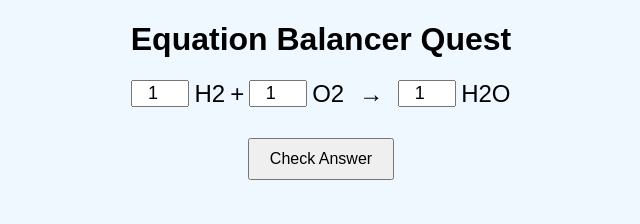
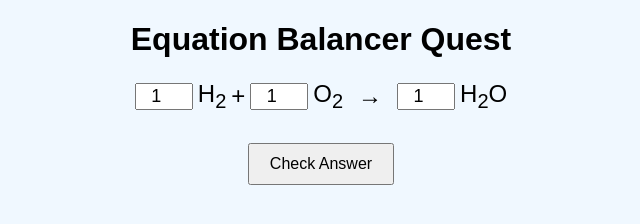
Before and after one commit to rbetts2025/balance-equations, a plain HTML site: page index.html in a window 1280 px wide. Shown: the whole page, without its empty margins (319-959 px from the left). Drawn offline with Linux system fonts and the light colour scheme.

Commit message:
Add files via upload

```diff
--- a/index.html
+++ b/index.html
@@ -50,6 +50,10 @@
   <div class="feedback" id="feedback"></div>
 
   <script>
+    function formatFormula(formula) {
+      return formula.replace(/(\d+)/g, '<sub>$1</sub>');
+    }
+
     const levels = {
       easy: [
         { left: ['H2', 'O2'], right: ['H2O'], correctCoeffs: [2, 1, 2] },
@@ -81,7 +85,7 @@
       eq.left.forEach((compound, index) => {
         const div = document.createElement('div');
         div.className = 'compound';
-        div.innerHTML = `<input type="number" min="1" value="1"> <span>${compound}</span>`;
+        div.innerHTML = `<input type="number" min="1" value="1"> <span>${formatFormula(compound)}</span>`;
         container.appendChild(div);
         if (index < eq.left.length - 1) {
           container.appendChild(document.createTextNode('+'));
@@ -96,7 +100,7 @@
       eq.right.forEach((compound, index) => {
         const div = document.createElement('div');
         div.className = 'compound';
-        div.innerHTML = `<input type="number" min="1" value="1"> <span>${compound}</span>`;
+        div.innerHTML = `<input type="number" min="1" value="1"> <span>${formatFormula(compound)}</span>`;
         container.appendChild(div);
         if (index < eq.right.length - 1) {
           container.appendChild(document.createTextNode('+'));
```
